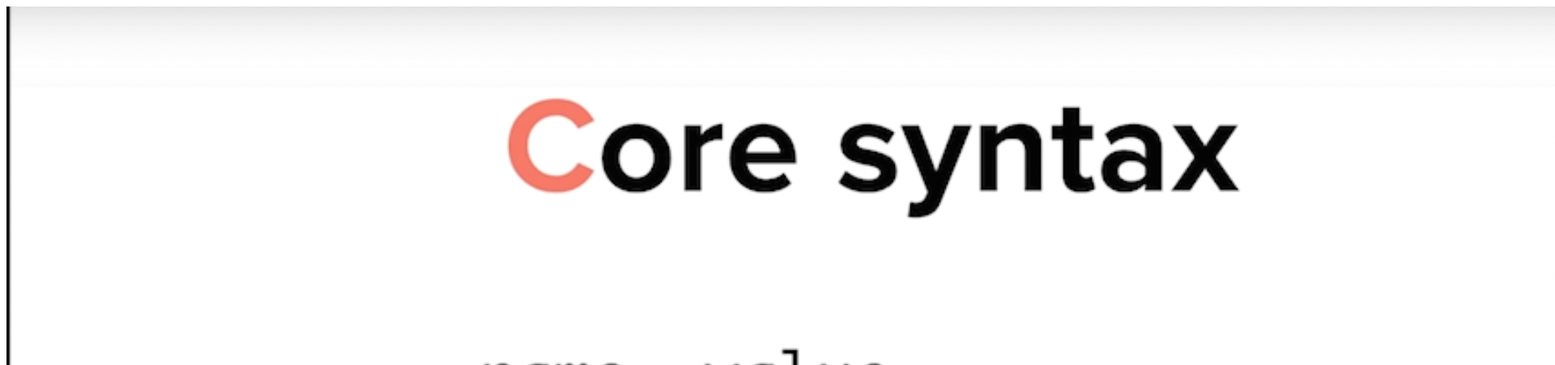
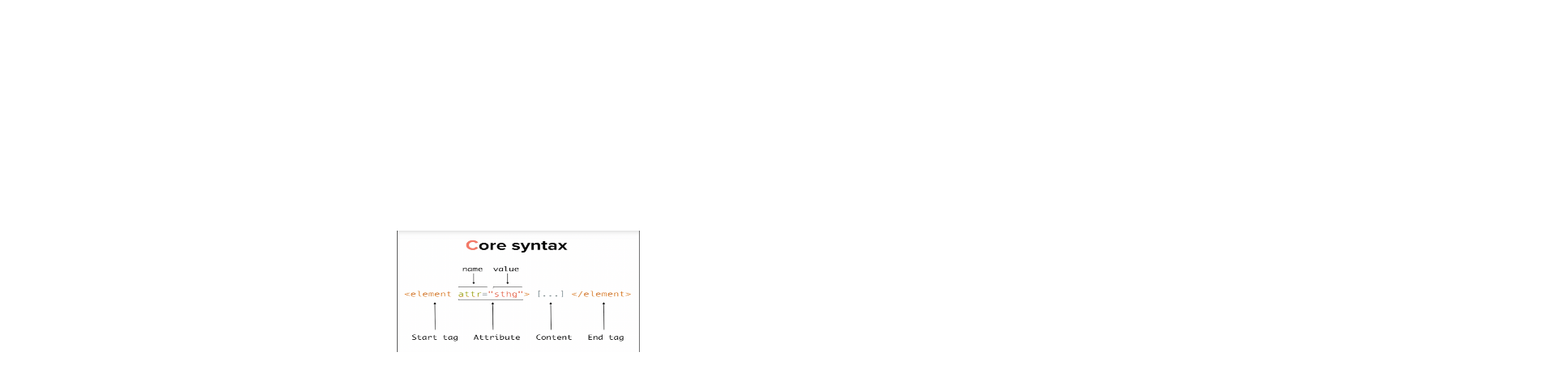
Before and after one commit to zoecharlotte/git-101, a plain HTML site: page index.html in a window 1280 px wide. Shown: the top 451 px of the page at 81% size, 1920 px wide, since content can reach past the window. Drawn offline with Linux system fonts and the light colour scheme.

Commit message:
Centered image and tagline

```diff
--- a/index.html
+++ b/index.html
@@ -1,8 +1,12 @@
 <!DOCTYPE html>
 <html>
-	<head></head>
+	<head>
+		<link rel="stylesheet" href="style.css">
+	</head>
 	<body>
-		<img src='syntax.png'>
-		<h1>Coming soon...</h1>
+		<div id="container">
+			<img id="logo" src='syntax.png'>
+			<h1>Coming soon...</h1>
+		</div>
 	</body>
 </html>
--- /dev/null
+++ b/style.css
@@ -0,0 +1,18 @@
+body {
+	margin:  0;
+	font-family:  Helvetica;
+}
+
+
+#logo {
+	height: 150px;
+	width: 300px;
+}
+
+#container {
+	display:  flex;
+	align-items:  center;
+	justify-content:  center;
+	height:  100vh;
+	flex-direction:  column;
+}
```
